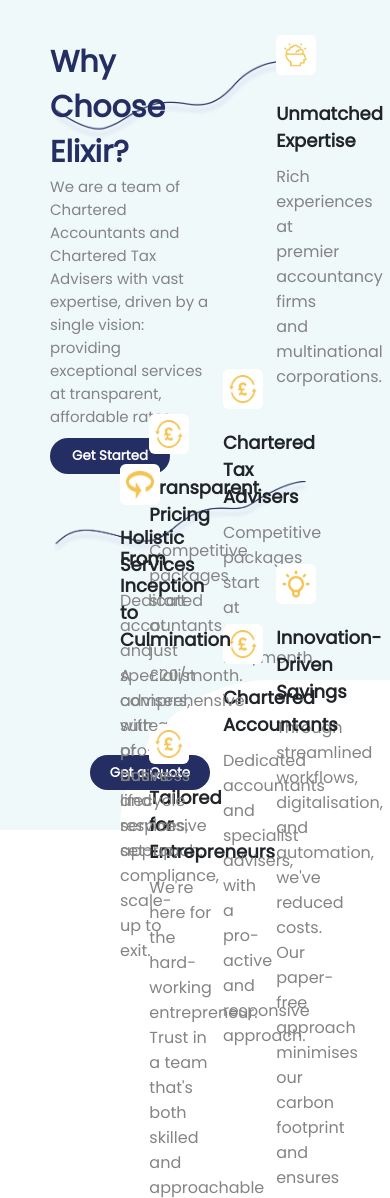
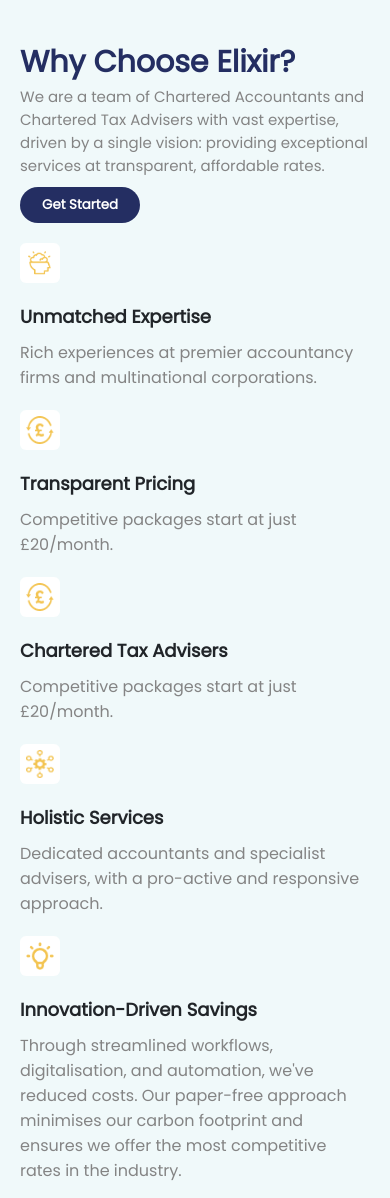
Before and after one commit to adnanabrar786/sectionFourCard, a plain HTML site: page index.html in a window 390 px wide. Shown: the top 1198 px of the page. Drawn offline with Linux system fonts and the light colour scheme.

Commit message:
responsive done

```diff
--- a/style.css
+++ b/style.css
@@ -89,8 +89,6 @@
 }
 
 
-
-
 /* card one */
 
 .card_one {
@@ -144,11 +142,13 @@
 }
 
 /* card_two */
+
 .card_two {
     display: flex;
     justify-content: flex-end;
     position: relative;
 }
+
 
 .card_two>.card {
     width: 45%;
@@ -190,6 +190,7 @@
 }
 
 /* card_three */
+
 .card_three {
     display: flex;
     justify-content: center;
@@ -337,13 +338,13 @@
 
 /* card_six_seven */
 
+
 .card_six_seven {
     display: flex;
     justify-content: center;
     /* justify-content: space-evenly; */
     width: 70%;
     position: relative;
-    background-color: aqua;
 }
 
 
@@ -397,11 +398,12 @@
 }
 
 /* card_seven */
+
+
 .card_seven {
     display: flex;
     justify-content: center;
     position: relative;
-    background-color: rgb(255, 0, 230);
 }
 
 .card_seven>.card {
@@ -800,10 +802,6 @@
         /* font-size: 16px;
     color: #848484; */
     }
-
-
-
-
 }
 
 
@@ -1183,3 +1181,304 @@
     }
 
 }
+
+
+@media only screen and (max-width:979px) {
+
+
+    .section_sub_wrapper {
+        /* max-width: 1600px;
+        display: flex;
+        flex-direction: column;
+        align-items: center;
+        height: 720px;
+        background-color: #F0F9FA;
+        position: relative; */
+        height: auto;
+    }
+
+
+    .line_one {
+        display: none;
+    }
+
+
+    .line_two {
+        display: none;
+        /* position: absolute;
+        bottom: 90px;
+        width: 90%;
+        left: 0px; */
+    }
+
+    .heading_div_wrapper {
+        /* display: flex;
+        justify-content: space-between; */
+        flex-direction: column;
+    }
+
+    .heading_div {
+        width: 100%;
+    }
+
+    .card_one {
+        margin-top: 20px;
+        width: 100%;
+    }
+
+
+    .card_one>.card>div {
+        position: static;
+        /* width: 40px;
+        height: 40px;
+        background-color: #ffffff;
+        border-radius: 6px;
+        display: flex;
+        justify-content: center;
+        align-items: center;
+        z-index: 100;
+        position: relative;
+        top: -5px; */
+    }
+
+    .card_two_three {
+        /* display: flex;
+        justify-content: center; */
+        /* justify-content: space-evenly; */
+        width: 100%;
+        flex-direction: column;
+    }
+
+    .card_two {
+        margin-top: 20px;
+        position: static;
+        /* display: flex;
+        justify-content: flex-end;
+        position: relative; */
+    }
+
+    .card_two>.card {
+        position: static;
+        width: 100%;
+
+        /* width: 45%;
+        display: flex;
+        flex-direction: column;
+        justify-content: center;
+        z-index: 100;
+        position: absolute;
+        top: 0px; */
+    }
+
+    .card_three {
+        margin-top: 20px;
+        position: static;
+        /* display: flex;
+        justify-content: center;
+        position: relative; */
+    }
+
+
+    .card_three>.card {
+        position: static;
+        width: 100%;
+        /* width: 45%;
+        display: flex;
+        flex-direction: column;
+        justify-content: center;
+        z-index: 100;
+        position: absolute;
+        top: -55px; */
+    }
+
+    .card_four_five {
+        flex-direction: column;
+        /* display: flex;
+        justify-content: space-between;
+        position: relative; */
+    }
+
+    .card_four {
+        margin-top: 20px;
+        position: static;
+        width: 100%;
+        /* left: 70px;
+        top: 70px;
+        width: 20%;
+        position: absolute;
+        z-index: 100; */
+    }
+
+    .card_five {
+        margin-top: 20px;
+        position: static;
+        width: 100%;
+        /* position: absolute;
+        right: 0px;
+        top: 45px;
+        width: 20%;
+        z-index: 100; */
+    }
+
+    .card_six_seven {
+        flex-direction: column;
+        position: static;
+        width: 100%;
+
+        /* display: flex;
+        justify-content: center;
+        width: 70%;
+        position: relative; */
+    }
+
+
+    /* card_six */
+
+    .card_six {
+        position: static;
+        /* display: flex;
+        justify-content: flex-end;
+        position: relative; */
+    }
+
+
+    .card_six {
+        margin-top: 20px;
+        position: static;
+        /* display: flex;
+        justify-content: flex-end;
+        position: relative; */
+    }
+
+    .card_six>.card {
+        position: static;
+        width: 100%;
+
+        /* width: 45%;
+        display: flex;
+        flex-direction: column;
+        justify-content: center;
+        z-index: 100;
+        position: absolute;
+        top: 310px; */
+    }
+
+    .card_six>.card>h2 {
+        width: 100%;
+        /* margin-top: 20px;
+        width: 155%;
+        font-size: 18px;
+        color: #212529; */
+    }
+
+    .card_six>.card>p {
+        width: 100%;
+        /* margin-top: 10px;
+        width: 155%;
+        font-size: 16px;
+        color: #848484; */
+    }
+
+
+    .card_seven {
+        margin-top: 20px;
+        position: static;
+        /* display: flex;
+        justify-content: center;
+        position: relative; */
+    }
+
+    .card_seven>.card {
+        width: 100%;
+        position: static;
+        /* width: 45%;
+        display: flex;
+        flex-direction: column;
+        justify-content: center;
+        z-index: 100;
+        position: absolute;
+        top: 155px; */
+    }
+
+
+
+    .card_eight {
+        margin-top: 20px;
+        margin-bottom: 120px;
+        width: 100%;
+        position: static;
+        /* left: 70px;
+    top: 505px;
+    width: 20%;
+    position: absolute;
+    z-index: 100; */
+    }
+
+
+    .card_eight>.card>h2 {
+        margin-top: 20px;
+        /* font-size: 18px;
+    color: #212529; */
+    }
+}
+
+
+@media only screen and (max-width:767px) {
+    .section_wrapper {
+        padding: 40px 20px;
+        /* max-width: 1600px;
+        background-color: #F0F9FA; */
+    }
+}
+
+
+@media only screen and (max-width:480px) {
+
+    .card_eight {
+        margin-bottom: 100px;
+        /* margin-top: 20px;
+        margin-bottom: 120px;
+        width: 100%;
+        position: static; */
+        /* left: 70px;
+    top: 505px;
+    width: 20%;
+    position: absolute;
+    z-index: 100; */
+    }
+
+    .div_Six {
+        right: -20px;
+        height: 120px;
+        width: 200px;
+        /* background-color: #ffffff;
+        position: absolute;
+        right: -50px;
+        bottom: -40px;
+        height: 150px;
+        width: 270px;
+        border-radius: 300px 0px 0px 0px; */
+
+    }
+
+    .div_Six>div>button {
+        margin-bottom: 30px;
+    }
+
+
+    .div_Six>div>button {
+        right: 120px;
+        /* width: 120px;
+        height: 35px;
+        color: #ffffff;
+        background-color: #242E62;
+        font-weight: 700;
+        border-radius: 40px;
+        border: none;
+        outline: none;
+        cursor: pointer;
+        position: absolute;
+        bottom: 0px;
+        right: 180px; */
+    }
+}
```
